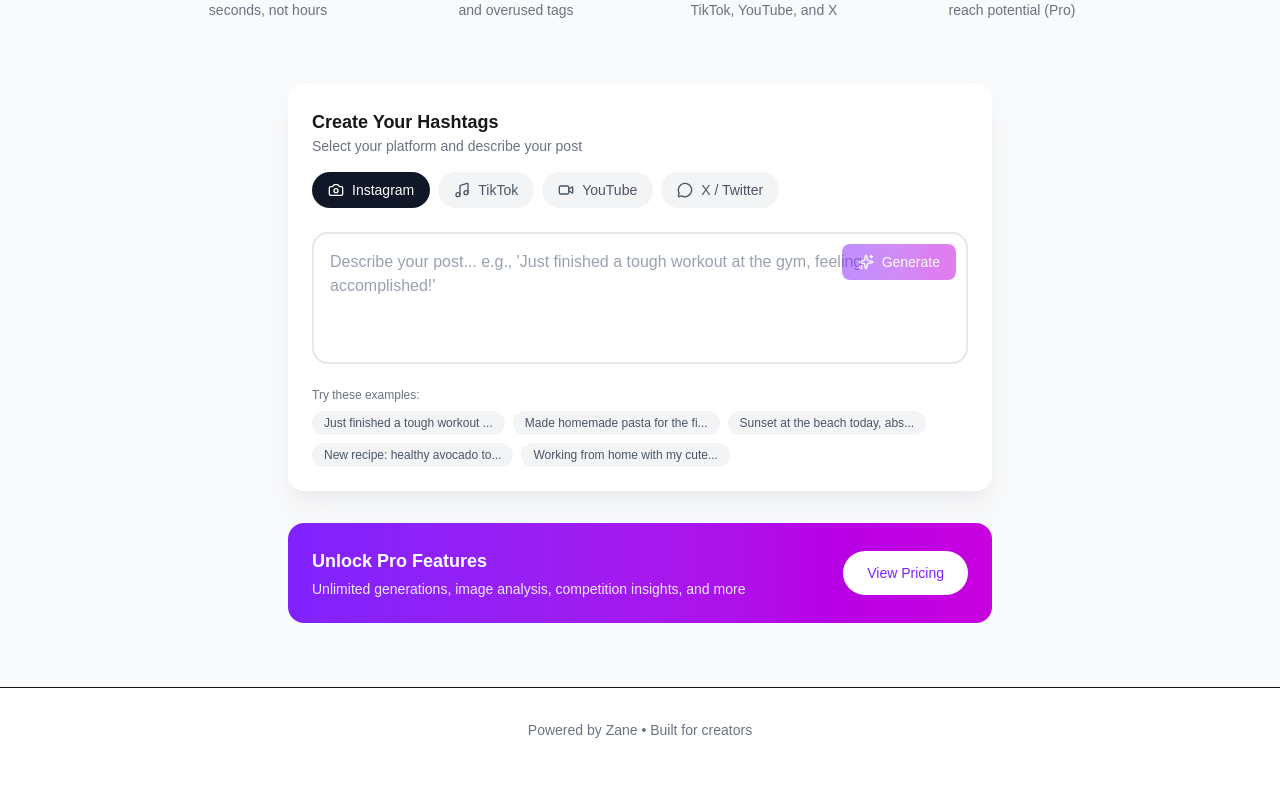
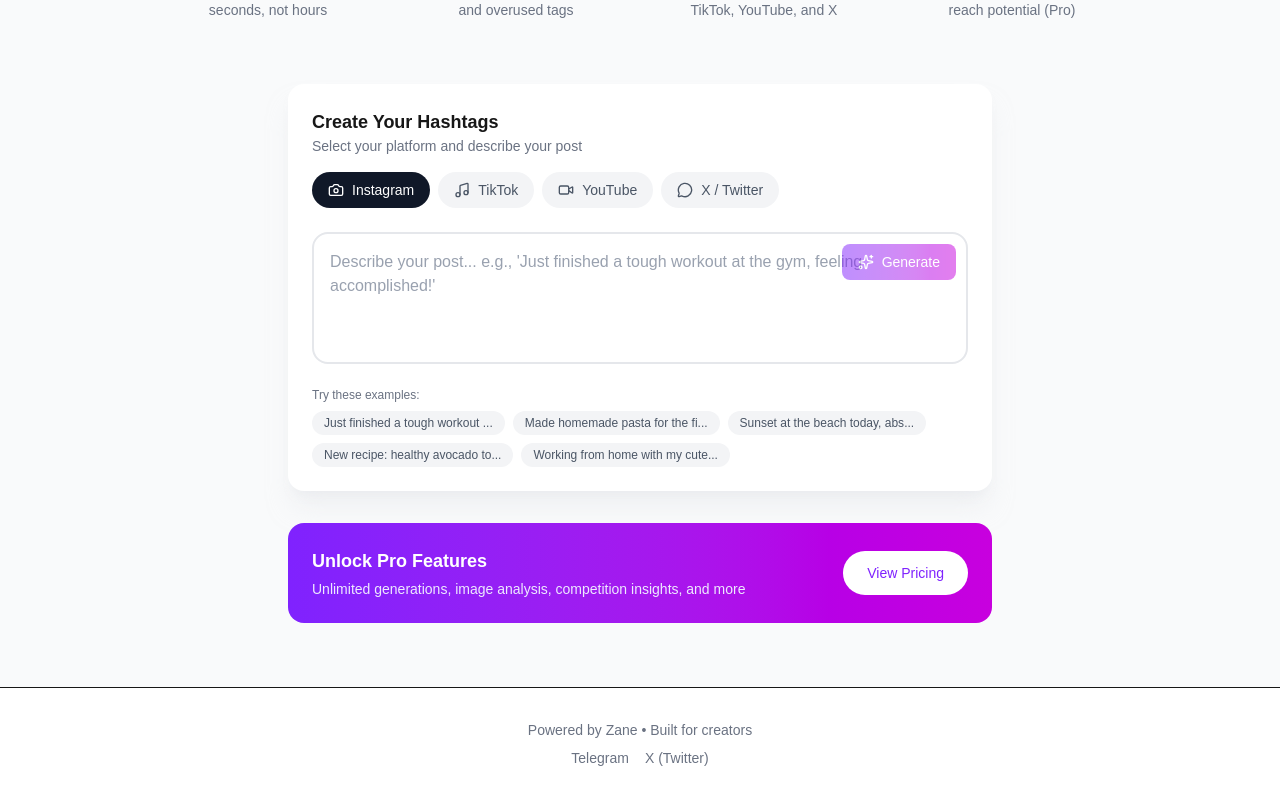
Before and after one commit to MrKangZuBin/hashtagger, a Next.js app: page / in a window 1280 px wide. Shown: the part 437-1237 px from the top of the page. Before the commit the page ends 1209 px from the top, so only its background shows below. Built offline with nearby package versions, Linux system fonts and the light colour scheme.

Commit message:
增加链接方式

```diff
--- a/app/page.tsx
+++ b/app/page.tsx
@@ -41,6 +41,24 @@
       <footer className="border-t bg-white py-8 dark:border-gray-800 dark:bg-gray-900">
         <div className="mx-auto max-w-5xl px-4 text-center text-sm text-gray-500">
           <p>Powered by Zane • Built for creators</p>
+          <div className="mt-2 flex items-center justify-center gap-4">
+            <a
+              href="https://t.me/+uNUUQQawnzkwY2Y1"
+              target="_blank"
+              rel="noopener noreferrer"
+              className="hover:text-violet-600"
+            >
+              Telegram
+            </a>
+            <a
+              href="https://x.com/sanKang29267869"
+              target="_blank"
+              rel="noopener noreferrer"
+              className="hover:text-violet-600"
+            >
+              X (Twitter)
+            </a>
+          </div>
         </div>
       </footer>
     </div>
--- a/app/pricing/page.tsx
+++ b/app/pricing/page.tsx
@@ -127,6 +127,24 @@
       <footer className="border-t bg-white py-8 dark:border-gray-800 dark:bg-gray-900">
         <div className="mx-auto max-w-5xl px-4 text-center text-sm text-gray-500">
           <p>Powered by Zane • Built for creators</p>
+          <div className="mt-2 flex items-center justify-center gap-4">
+            <a
+              href="https://t.me/+uNUUQQawnzkwY2Y1"
+              target="_blank"
+              rel="noopener noreferrer"
+              className="hover:text-violet-600"
+            >
+              Telegram
+            </a>
+            <a
+              href="https://x.com/sanKang29267869"
+              target="_blank"
+              rel="noopener noreferrer"
+              className="hover:text-violet-600"
+            >
+              X (Twitter)
+            </a>
+          </div>
         </div>
       </footer>
     </div>
```
